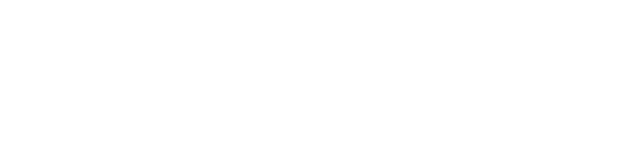
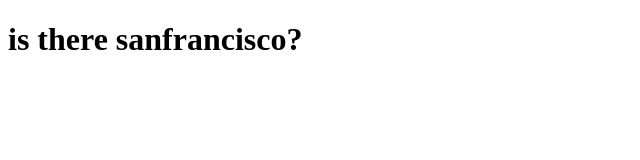
Before and after one commit to bigbowltakestime/remote-test, a plain HTML site: page index.html in a window 1280 px wide. Shown: the whole page, without its empty margins (0-640 px from the left). Drawn offline with Linux system fonts and the light colour scheme.

Commit message:
h1 added

```diff
--- a/index.html
+++ b/index.html
@@ -7,6 +7,6 @@
   <title>Document</title>
 </head>
 <body>
-
+  <h1>is there sanfrancisco?</h1>
 </body>
 </html>
```
